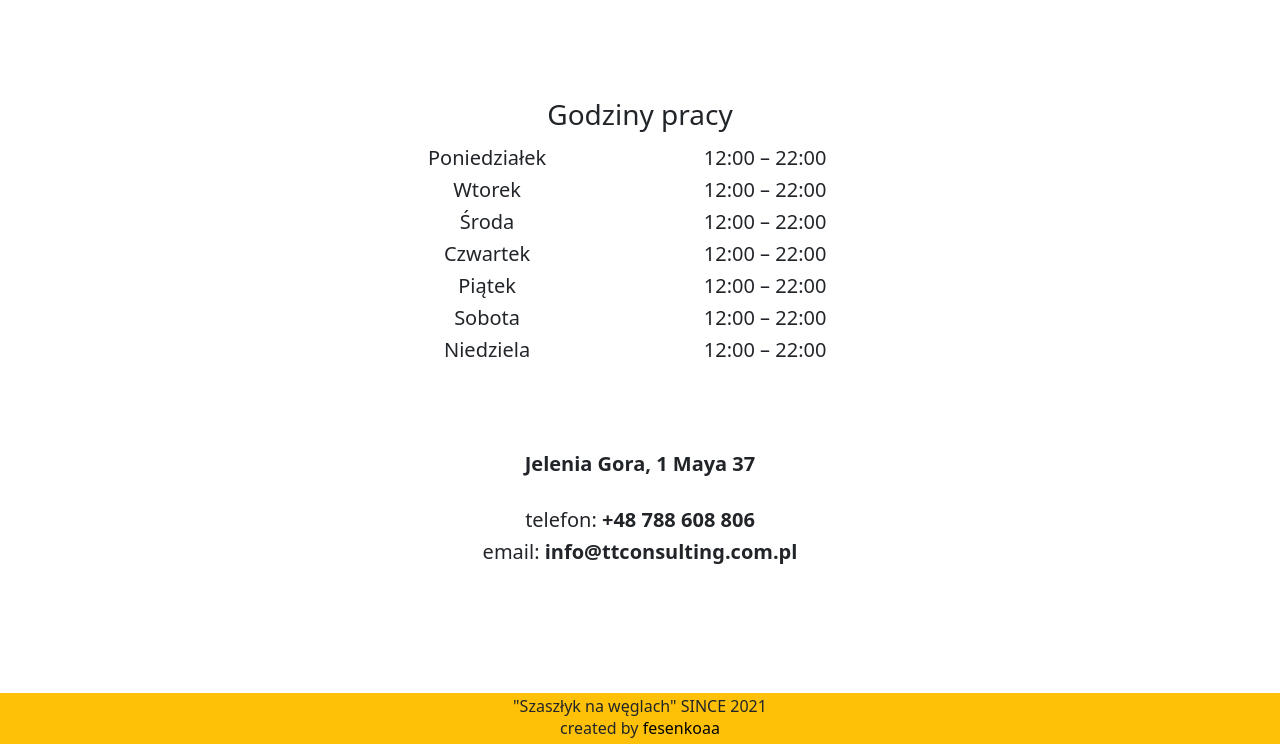
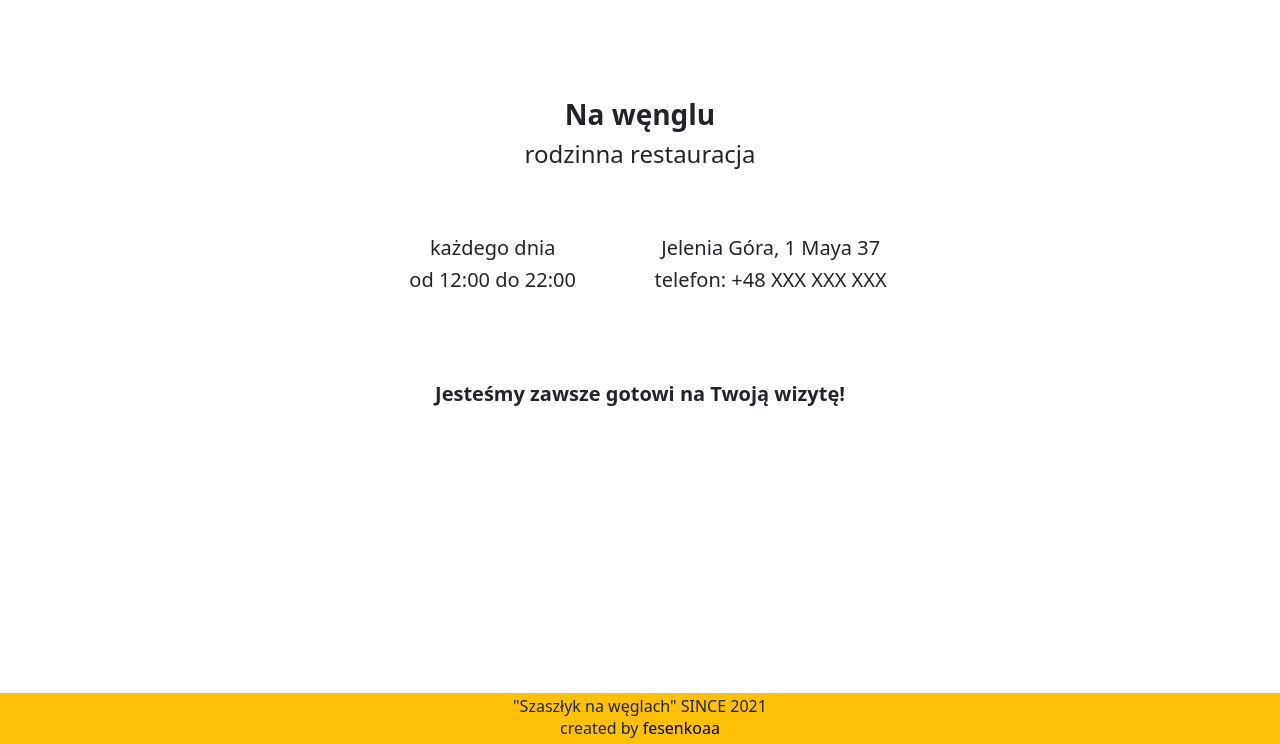
Before and after one commit to fesenkoaa/delivery, a Django app: page /contact-us/ in a window 1280 px wide. Shown: the part 56-800 px from the top of the page. Run offline with Django 3.2, Linux system fonts and the light colour scheme; some libraries are stand-ins or nearby versions.

Commit message:
beta 1.1.5

```diff
--- a/grill/cart/templates/session-cart.html
+++ b/grill/cart/templates/session-cart.html
@@ -57,7 +57,7 @@
     </table>
 <br>
     <p class="text-center">
-        <a href="{% url 'main_app:main' %}" style="color: black">kontynuować zakupy</a>
+        <a href="{% url 'main_app:all-dishes' %}" style="color: black">kontynuować zakupy</a>
     </p>
     <p class="text-center"><a href="{% url 'order:order_create' %}">
         <button class="btn btn-warning text-center">zamówić</button>
--- a/grill/main_app/templates/base.html
+++ b/grill/main_app/templates/base.html
@@ -13,7 +13,7 @@
         <script src="https://polyfill.io/v3/polyfill.min.js?version=3.52.1&features=fetch"></script>
         <script src="https://js.stripe.com/v3/"></script>
 
-        <title>Szaszłyk na węglach</title>
+        <title>Na węnglu</title>
 
         <script rel="text/javascript" src="{% static 'main_app/app.js' %}"></script>
 
--- a/grill/main_app/templates/contact.html
+++ b/grill/main_app/templates/contact.html
@@ -14,35 +14,26 @@
                     padding: 10px;
                     }
                 </style>
-            <h3>Godziny pracy</h3><br>
+                <h3><strong>Na węnglu</strong></h3>
+                <h4>rodzinna restauracja</h4>
+                <br><br><br>
+
+            <div class="column" style="width: 47%">
                 <br>
-            <div class="column" style="width: 45%">
-                <h5>Poniedziałek</h5>
-                <h5>Wtorek</h5>
-                <h5>Środa</h5>
-                <h5>Czwartek</h5>
-                <h5>Piątek</h5>
-                <h5>Sobota</h5>
-                <h5>Niedziela</h5>
+                <h5>każdego dnia</h5>
+                <h5>od 12:00 do 22:00</h5>
             </div>
-            <div class="column" style="width:55%">
-                <h5>12:00 – 22:00</h5>
-                <h5>12:00 – 22:00</h5>
-                <h5>12:00 – 22:00</h5>
-                <h5>12:00 – 22:00</h5>
-                <h5>12:00 – 22:00</h5>
-                <h5>12:00 – 22:00</h5>
-                <h5>12:00 – 22:00</h5>
+            <div class="column" style="width:53%">
+                <br>
+                <h5>Jelenia Góra, 1 Maya 37</h5>
+                <h5>telefon: +48 XXX XXX XXX</h5>
             </div>
         </div>
         </div>
     </div>
 <div class="text-center">
     <br><br><br>
-    <h5><strong>Jelenia Gora, 1 Maya 37</strong></h5>
-    <br>
-    <h5>telefon: <strong>+48 788 608 806</strong></h5>
-    <h5>email: <strong>info@ttconsulting.com.pl</strong></h5>
+    <h5><strong>Jesteśmy zawsze gotowi na Twoją wizytę!</strong></h5>
 </div>
 <br><br><br>
 {% endblock %}
--- a/grill/order/views.py
+++ b/grill/order/views.py
@@ -27,7 +27,7 @@ def order_create(request):
                                          quantity=item['quantity'])
 
                 order_num = f'{order}'
-                message_string += f'{item["product"]}  –  ({item["price"]} zl. x {item["quantity"]} szt.) \n'
+                message_string += f'{item["product"]} ({item["quantity"]} шт.) {item["price"]} zl. \n'
 
             first_name = form.cleaned_data['first_name']
             last_name = form.cleaned_data['last_name']
```
